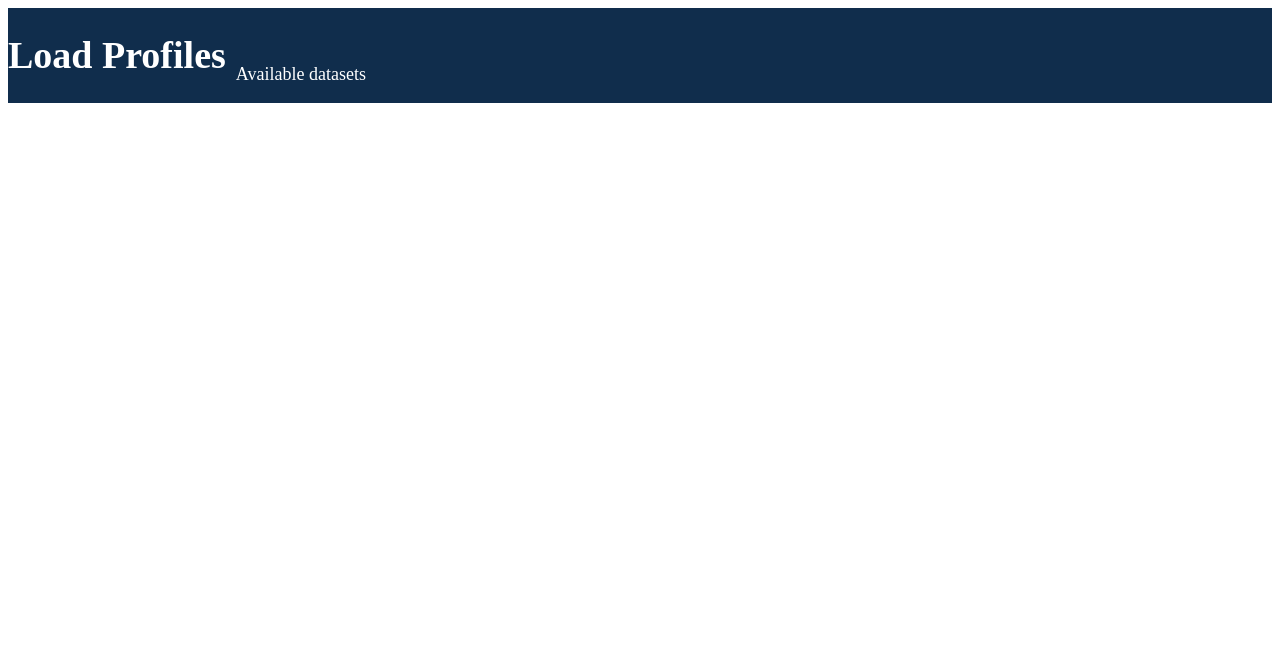
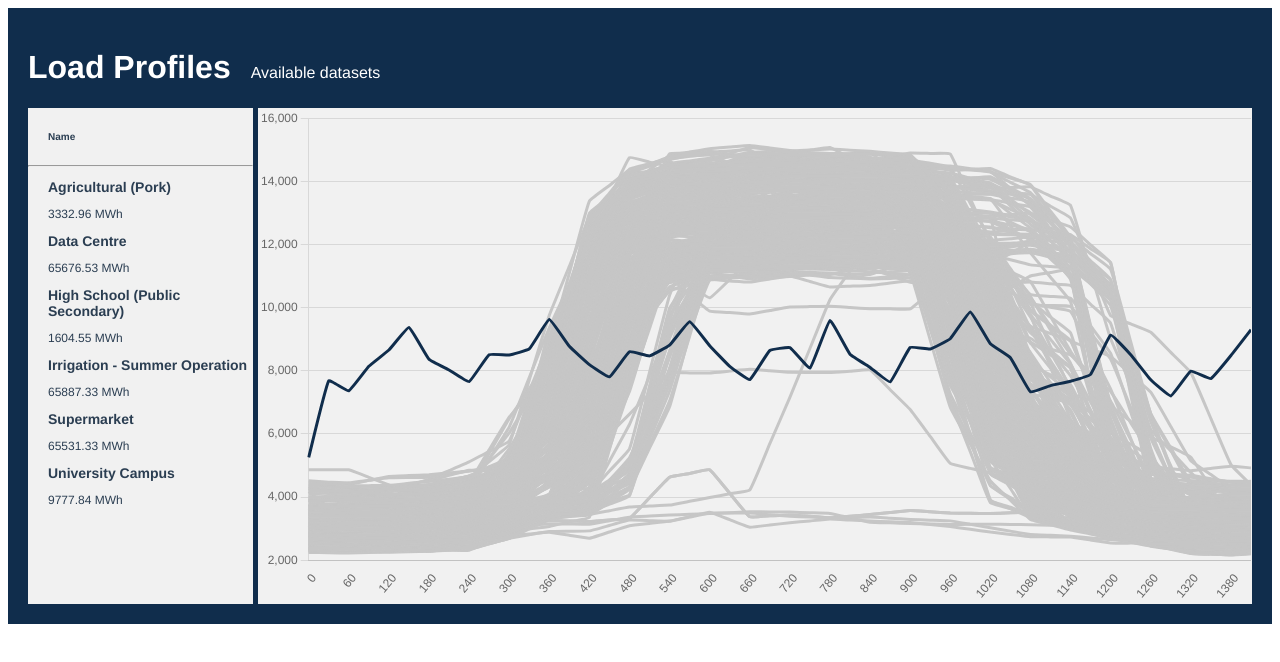
Before and after one commit to NandyanRen/data-visualizer, a Vue app: page / in a window 1280 px wide. Shown: the top 662 px of the page. Built offline with nearby package versions, Linux system fonts and the light colour scheme.

Commit message:
working on average data

```diff
--- a/src/App.vue
+++ b/src/App.vue
@@ -1,6 +1,17 @@
 <template>
-    <router-view/>
+  <Dashboard/>
 </template>
+
+<script>
+import Dashboard from './views/Dashboard.vue';
+
+export default {
+  name: 'App',
+  components: {
+    Dashboard
+}
+}
+</script>
 
 <style>
 </style>
--- a/src/main.js
+++ b/src/main.js
@@ -1,12 +1,4 @@
-import Vue from 'vue'
+import { createApp } from 'vue'
 import App from './App.vue'
-import router from './router'
-import store from './store'
 
-Vue.config.productionTip = false
-
-new Vue({
-  router,
-  store,
-  render: h => h(App)
-}).$mount('#app')
+createApp(App).mount('#app')
--- a/src/router/index.js
+++ /dev/null
@@ -1,19 +0,0 @@
-import Vue from 'vue'
-import VueRouter from 'vue-router'
-import Home from '../views/Home.vue'
-
-Vue.use(VueRouter)
-
-const routes = [
-  {
-    path: '/',
-    name: 'Home',
-    component: Home
-  },
-]
-
-const router = new VueRouter({
-  routes
-})
-
-export default router
--- a/src/store/index.js
+++ /dev/null
@@ -1,15 +0,0 @@
-import Vue from 'vue'
-import Vuex from 'vuex'
-
-Vue.use(Vuex)
-
-export default new Vuex.Store({
-  state: {
-  },
-  mutations: {
-  },
-  actions: {
-  },
-  modules: {
-  }
-})
--- /dev/null
+++ b/src/views/Dashboard.vue
@@ -0,0 +1,179 @@
+<template>
+  <div class="container">
+    <div class="topBar">
+      <h1>Load Profiles</h1>
+      <p>Available datasets</p>
+    </div>
+    <div class="sectionContainer">
+      <div class="profileList">
+        <h6>Name</h6>
+        <hr />
+        <div
+          v-for="profile in profiles"
+          :key="profile">
+              <div>
+                  <h2>{{profile.name}}</h2>
+              </div>
+              <div>
+                  <p>{{profile.value +' MWh'}}</p>
+              </div>
+            </div>
+      </div>
+      <div class="chartContainer">
+        <canvas id="myChart"></canvas>
+      </div>
+    </div>
+  </div>
+</template>
+
+<script>
+import Chart from 'chart.js/auto';
+import sampleData from '../data/sample-dataset.json'
+import profiles from '../data/load-profiles.json'
+
+
+export default {
+  name: 'Dashboard',
+  props: {
+    msg: String
+  },
+
+  data(){
+    return {
+      sampleData,
+      days: sampleData.chunked_time_series.days,
+      profiles,
+    }
+  },
+
+  methods: {
+    getDataset(data, color) {
+      return {
+        data: data,
+        fill: false,
+        borderColor: color,
+        tension: 0.1,
+        pointRadius: 0,
+      };
+    },
+    getAverage(data){
+      let sum = 0;
+        data.forEach(value => {
+          sum += value;
+        });
+        return sum / data.length
+      }
+  },
+
+  mounted(){
+    let lineChartData = [];
+    let dataAverage = [];
+    const ctx = document.getElementById('myChart');
+    const labels = this.sampleData.chunked_time_series.x_axis;
+
+    lineChartData["datasets"] = []
+
+    this.days.forEach(day => {
+      day.values.forEach(value => {
+
+      })
+      dataAverage.push(this.getAverage(day.values));
+    });
+    lineChartData.push(this.getDataset(dataAverage, 'rgb(16,45,76)'));
+
+    this.days.forEach(day => {
+      lineChartData.push(this.getDataset(day.values, 'rgb(198,198,198)'));
+    });
+
+
+    console.log(lineChartData);
+
+    const data = {
+      labels: labels,
+      datasets: lineChartData
+    }
+
+const myChart = new Chart(ctx, {
+  type: 'line',
+  data: data,
+  options: {
+      plugins: {
+         legend: {
+            display: false
+         }
+      },
+      scales: {
+      x: {
+        grid: {
+            display: false
+            }
+          },
+        }
+      }
+  });
+
+myChart;
+  }
+}
+</script>
+
+<!-- Add "scoped" attribute to limit CSS to this component only -->
+<style scoped>
+.container {
+  background-color: #102D4C;
+  padding: 20px;
+  font-family: Helvetica;
+}
+
+.topBar {
+  color: #ffffff;
+  display: flex;
+  flex-direction: row;
+  align-items: baseline;
+  gap: 20px
+}
+
+.sectionContainer{
+  display: flex;
+  flex-direction: row;
+  gap: 5px;
+  text-align: left;
+}
+
+.profileList {
+  background-color: #F1F1F1;
+}
+
+.profileList h2 {
+  font-size: 14px;
+  font-weight: bold;
+  color: #2B3E52;
+  padding-left: 20px;
+}
+
+.profileList h6 {
+  font-size: 10px;
+  font-weight: bold;
+  color: #2B3E52;
+  padding-left: 20px;
+}
+
+hr {
+  color: #fff
+}
+
+.profileList p {
+  font-size: 12px;
+  color: #2B3E52;
+  padding-left: 20px;
+
+}
+
+.chartContainer {
+  background-color: #F1F1F1;
+  position: relative;
+  height:100%;
+  width:80vw;
+}
+
+</style>
--- a/src/views/Home.vue
+++ /dev/null
@@ -1,54 +0,0 @@
-<template>
-     <div class="container">
-      <div class="topBar">
-        <h1 class="heading">Load Profiles</h1>
-        <p class="subTitle">Available datasets</p>
-      </div>
-      <div class="section">
-        <div class="listHeader"></div>
-        <div class="chartContainer">
-        </div>
-      </div>
-     </div>
-</template>
-
-<script>
-// @ is an alias to /src
-// <LineChart :data="lineGraphData" :options="lineGraphOptions"/>
-
-// import { defineComponent } from 'vue';
-// import { LineChart } from 'vue-chart-3';
-
-export default {
-  name: 'Home',
-  components: {
-    //LineChart,
-  }
-}
-</script>
-
-<style>
-  .container {
-    background-color: #102D4C;
-    height: 100%,
-  }
-
-  .topBar {
-    display: flex;
-    flex-direction: row;
-    align-items: flex-end;
-  }
-
-  .heading{
-    font-weight: bold;
-    color: #fff;
-    font-size: 38px;
-  }
-
-  .subTitle{
-    color: #fff;
-    font-size: 18px;
-    margin-left: 10px;
-  }
-
-</style>
```
Also changed, not shown: package.json (+5 -8 lines), 1 other file (tests, documents, lock files or other folders).
